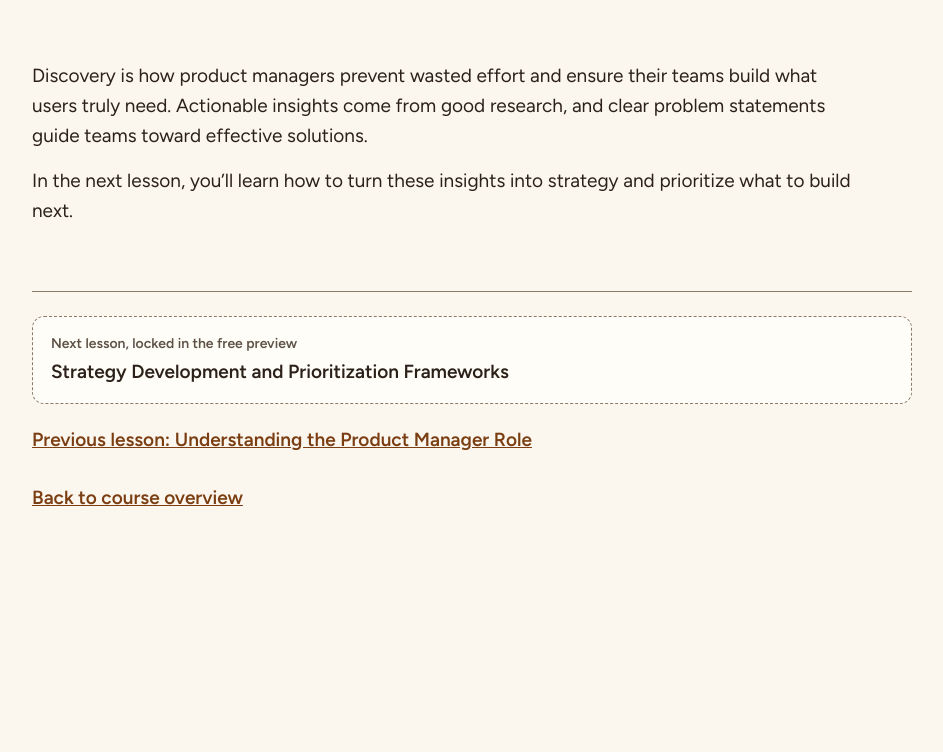
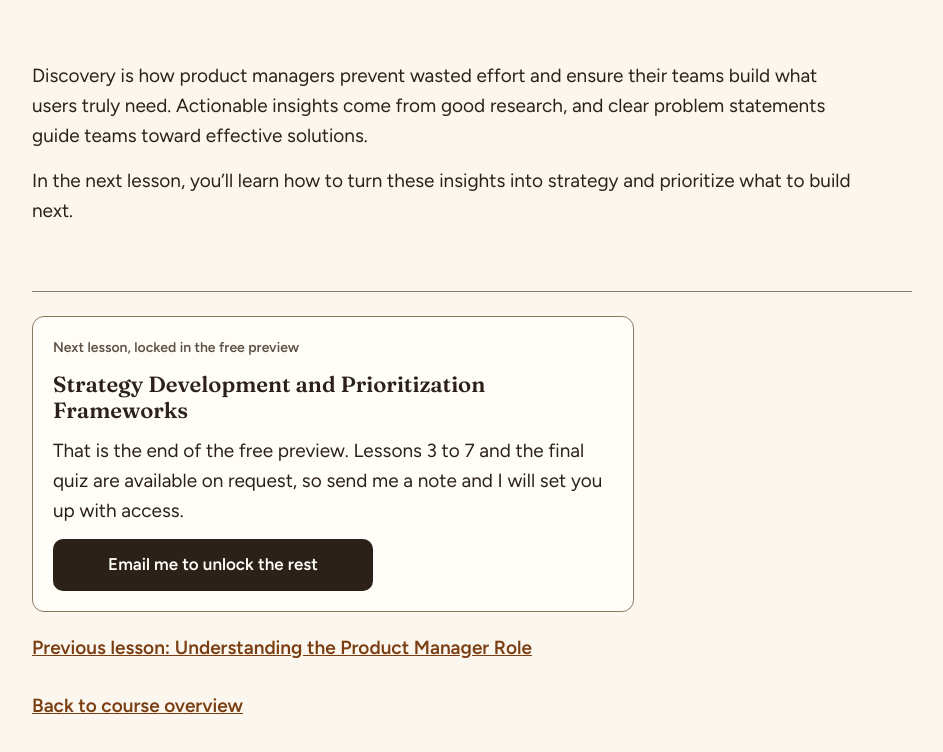
Before and after one commit to stellacherotich/portfolio, a plain HTML site: page introduction-to-product-management/lesson-2/index.html in a window 1280 px wide. Shown: the part 5082-5834 px from the top of the page, without its empty margins (168-1111 px from the left). Before the commit the page ends 5666 px from the top, so only its background shows below. Drawn offline with Linux system fonts and the light colour scheme.

Commit message:
Add request-access prompts to the product management course preview
Locked lessons now point to an email link so visitors ask for access to Lessons 3 to 7 and the final quiz.

```diff
--- a/introduction-to-product-management/lesson-2/index.html
+++ b/introduction-to-product-management/lesson-2/index.html
@@ -82,6 +82,7 @@ main p{max-width:68ch}
 <span style="display: flex; flex-direction: column"><span>Quiz</span><span style="font-size: 14px; color: #5E5246">Locked in the free preview</span></span>
 </li>
 </ol>
+<p style="margin: 14px 0 0; font-size: 15px"><a href="mailto:stellaacherotich@gmail.com?subject=Introduction%20to%20Product%20Management%3A%20full%20course" target="_blank" rel="noopener" style="display: inline-flex; align-items: center; min-height: 44px; font-weight: 600">Email me to unlock Lessons 3 to 7 and the quiz</a></p>
 </nav>
 </sc-if>
 </div>
@@ -335,9 +336,11 @@ main p{max-width:68ch}
 </section>
 
 <nav aria-label="Lesson navigation" style="display: flex; flex-direction: column; gap: 14px; padding-top: 24px; border-top: 1px solid #8A7B68">
-<div style="padding: 16px 18px; background: #FFFDF8; border: 1px dashed #8A7B68; border-radius: 12px; display: flex; flex-direction: column; gap: 2px">
+<div style="padding: 20px; background: #FFFDF8; border: 1px solid #8A7B68; border-radius: 12px; display: flex; flex-direction: column; gap: 12px; max-width: 560px">
 <span style="font-size: 14px; font-weight: 600; color: #5E5246">Next lesson, locked in the free preview</span>
-<span style="font-weight: 600">Strategy Development and Prioritization Frameworks</span>
+<span style="font-family: Fraunces, Georgia, serif; font-weight: 600; font-size: 22px; line-height: 1.2">Strategy Development and Prioritization Frameworks</span>
+<p style="margin: 0">That is the end of the free preview. Lessons 3 to 7 and the final quiz are available on request, so send me a note and I will set you up with access.</p>
+<a href="mailto:stellaacherotich@gmail.com?subject=Introduction%20to%20Product%20Management%3A%20full%20course" target="_blank" rel="noopener" style="display: flex; align-items: center; justify-content: center; width: 100%; max-width: 320px; min-height: 52px; padding: 12px 22px; box-sizing: border-box; background: #2B2118; color: #FFFDF8; font-weight: 600; font-size: 17px; text-decoration: none; border-radius: 10px">Email me to unlock the rest</a>
 </div>
 <a href="../lesson-1/" style="display: flex; align-items: center; min-height: 44px; font-weight: 600">Previous lesson: Understanding the Product Manager Role</a>
 <a href="../" style="display: flex; align-items: center; min-height: 44px; font-weight: 600">Back to course overview</a>
```
Also changed, not shown: introduction-to-product-management/index.html (+6 -1 lines), introduction-to-product-management/lesson-1/index.html (+1 -0 lines).
